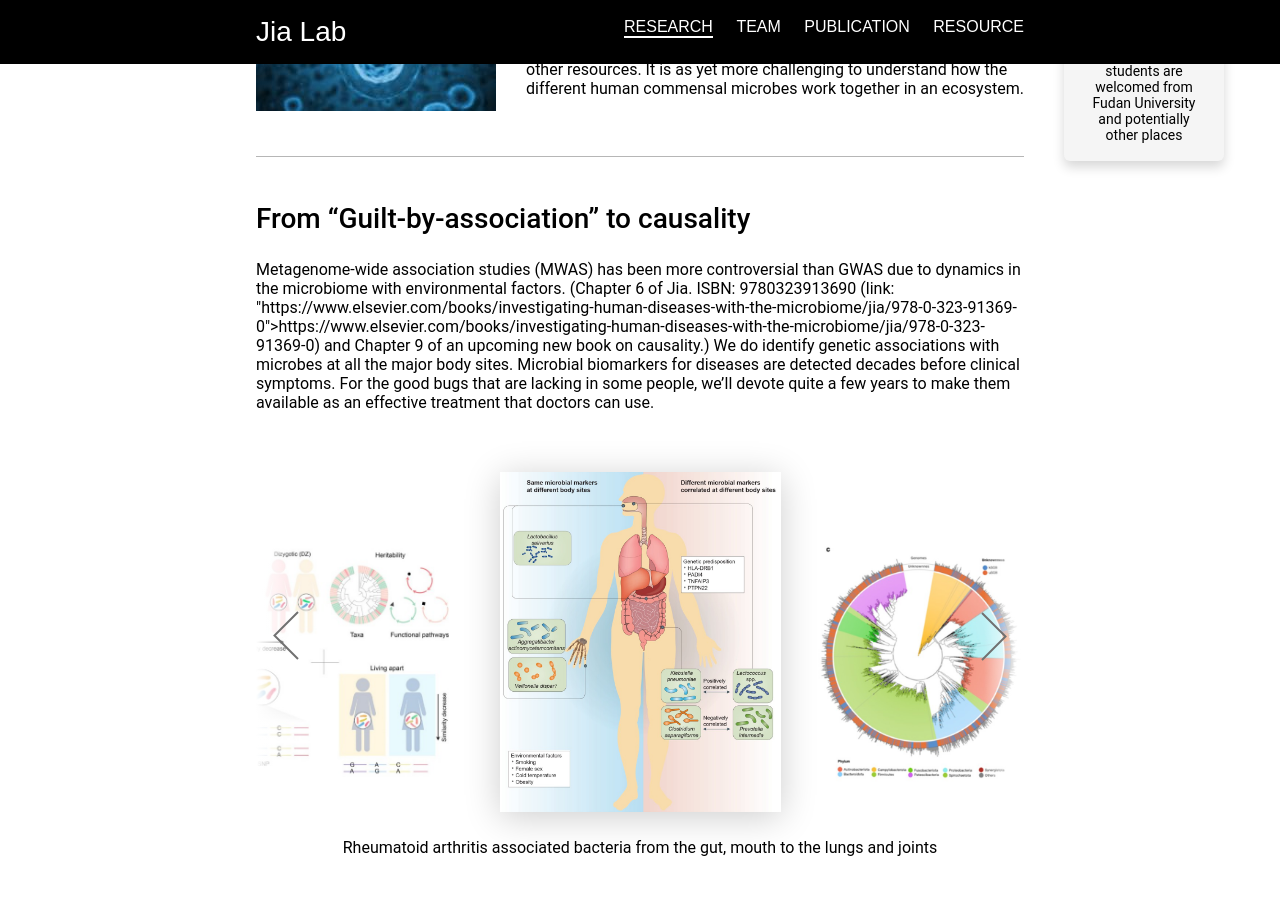
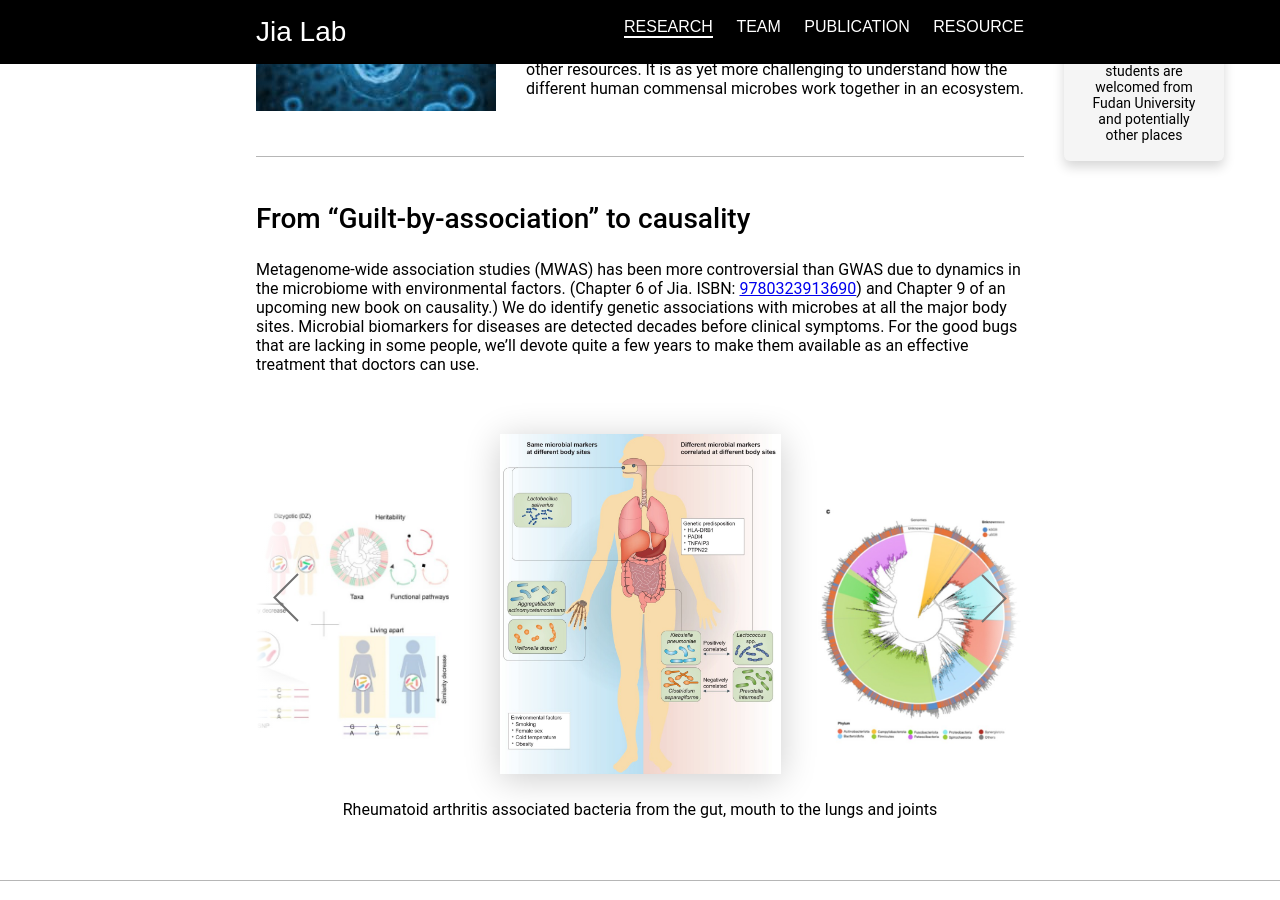
Before and after one commit to aghnu/JiaLab_website, a Jekyll site: the page built from index.html, in a window 1280 px wide and 900 px high, scrolled down 991 px. Built offline with Jekyll 4.4.1, drawn with Linux system fonts in a browser that asks for light colours; some web fonts are replaced.

Commit message:
Add external link to page

```diff
--- a/index.html
+++ b/index.html
@@ -57,7 +57,7 @@ transparent_navi: true
             <div class="section">
                 <div class="info">
                     <p class="title">From “Guilt-by-association” to causality</p>
-                    <p class="text">Metagenome-wide association studies (MWAS) has been more controversial than GWAS due to dynamics in the microbiome with environmental factors. (Chapter 6 of Jia. ISBN: 9780323913690 (link: "https://www.elsevier.com/books/investigating-human-diseases-with-the-microbiome/jia/978-0-323-91369-0">https://www.elsevier.com/books/investigating-human-diseases-with-the-microbiome/jia/978-0-323-91369-0) and Chapter 9 of an upcoming new book on causality.) We do identify genetic associations with microbes at all the major body sites. Microbial biomarkers for diseases are detected decades before clinical symptoms. For the good bugs that are lacking in some people, we’ll devote quite a few years to make them available as an effective treatment that doctors can use.</p>
+                    <p class="text">Metagenome-wide association studies (MWAS) has been more controversial than GWAS due to dynamics in the microbiome with environmental factors. (Chapter 6 of Jia. ISBN: <a href="https://www.elsevier.com/books/investigating-human-diseases-with-the-microbiome/jia/978-0-323-91369-0">9780323913690</a>) and Chapter 9 of an upcoming new book on causality.) We do identify genetic associations with microbes at all the major body sites. Microbial biomarkers for diseases are detected decades before clinical symptoms. For the good bugs that are lacking in some people, we’ll devote quite a few years to make them available as an effective treatment that doctors can use.</p>
                 </div>
             </div>
         </div>
--- a/pages/resource.html
+++ b/pages/resource.html
@@ -10,7 +10,7 @@ transparent_navi: false
             <div class="page-resource-block-intro">
                 <p class="title">Resource：</p>
                 <p class="text">For assembly of bacterial genome from metagenomic data, we currently recommend: GitHub...</p>
-                <p class="text">For taxonomic profiling and assembly, please see results from the 2nd phase of CAMI (doi.org/10.1038/), and Chapter 5 of https://www.elsevier.com/books/investigating-human-diseases-with-the-microbiome/jia/978-0-323-91369-0</p>
+                <p class="text">For taxonomic profiling and assembly, please see results from the 2nd phase of CAMI (<a href="doi.org/10.1038/">doi.org/10.1038/</a>), and Chapter 5 of <a href="https://www.elsevier.com/books/investigating-human-diseases-with-the-microbiome/jia/978-0-323-91369-0">https://www.elsevier.com/books/investigating-human-diseases-with-the-microbiome/jia/978-0-323-91369-0</a></p>
             </div>
 
             <div class="page-resource-block-body">
```
Also changed, not shown: _publications/book.md (+1 -1 lines), _publications/genetic_determinants_of_the_microbiome_and_mendelian_randomization.md (+4 -4 lines), _publications/microbiome_and_diseases.md (+2 -2 lines), _publications/microbiome_based_disease_detection_and_intervention.md (+1 -1 lines).
